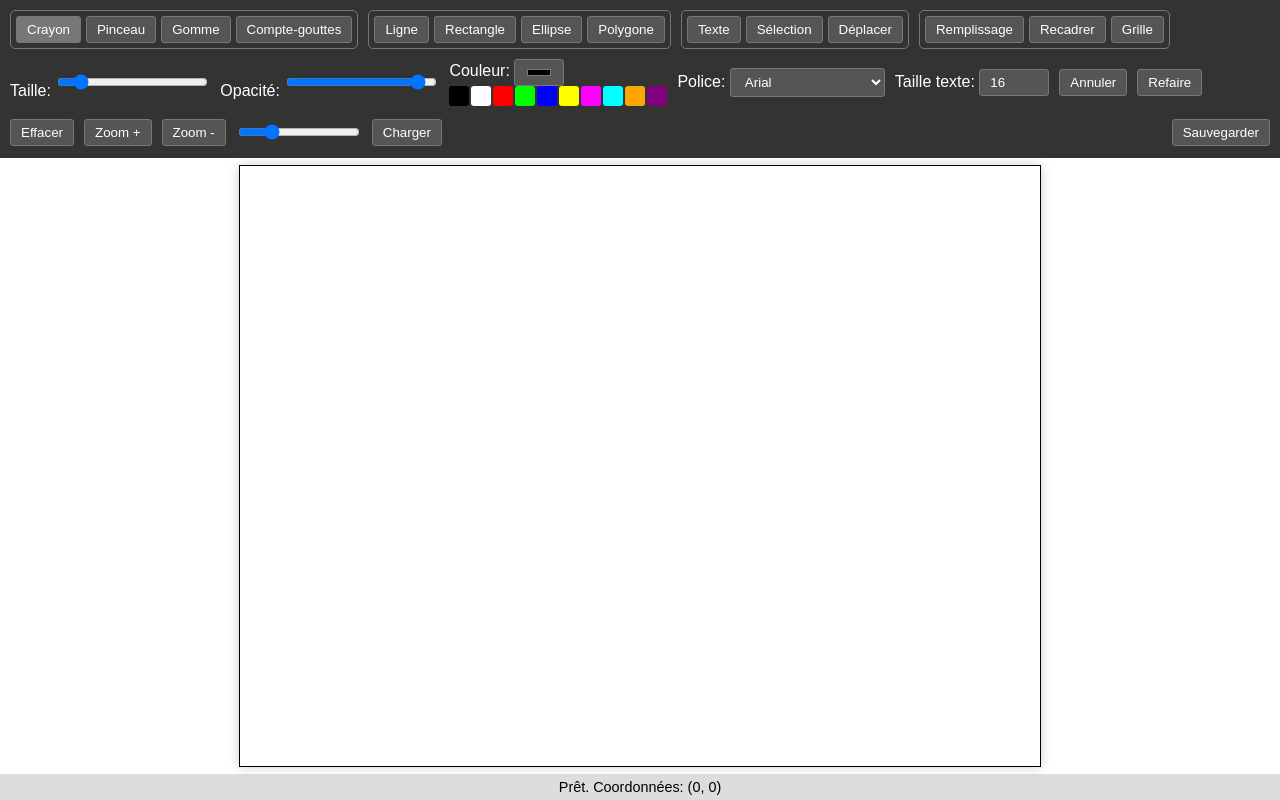
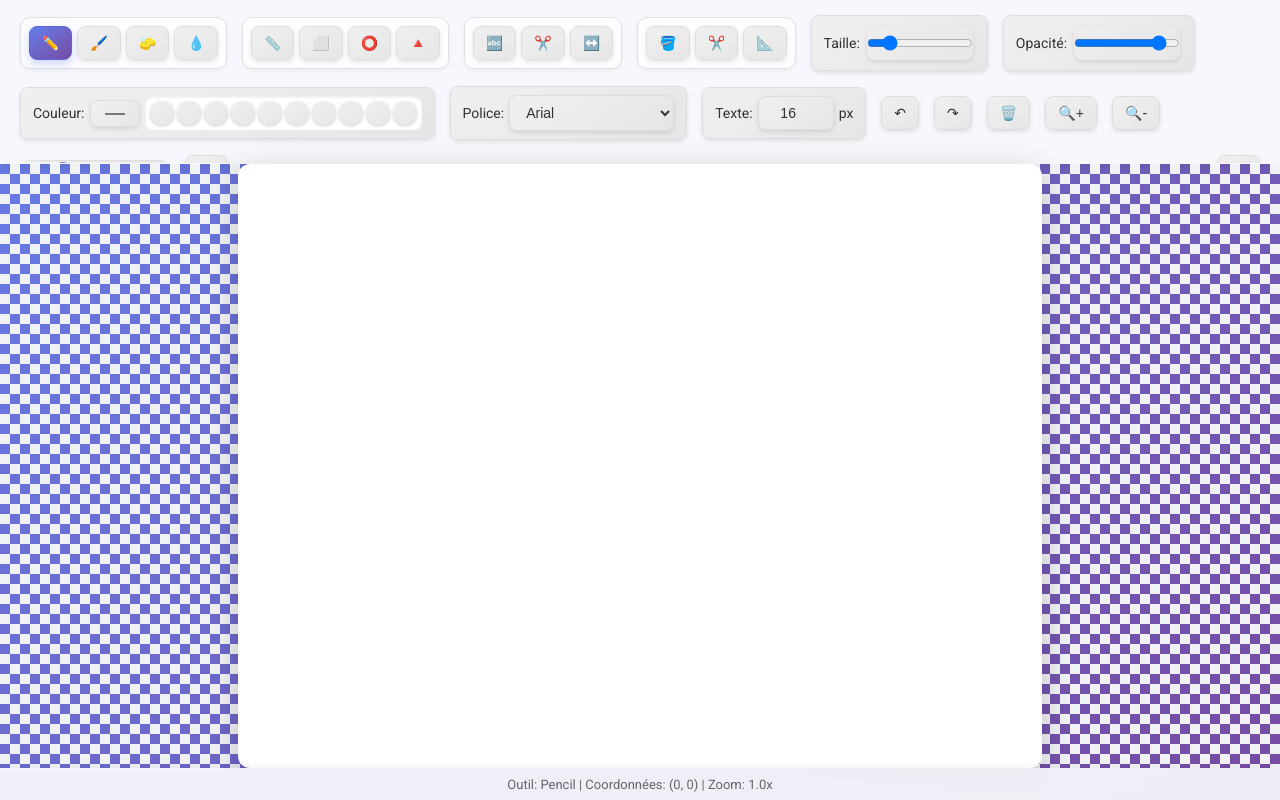
Before and after one commit to constructeur01/Guardia, a plain HTML site: page index.html in a window 1280 px wide. Drawn offline with Linux system fonts and the light colour scheme.

Commit message:
5 ere version du site

```diff
--- a/index.html
+++ b/index.html
@@ -5,150 +5,227 @@
     <meta name="viewport" content="width=device-width, initial-scale=1.0">
     <title>Mon Paint Avancé</title>
     <style>
+        @import url('https://fonts.googleapis.com/css2?family=Roboto:wght@300;400;500;700&display=swap');
+
         body {
-            font-family: Arial, sans-serif;
+            font-family: 'Roboto', sans-serif;
             margin: 0;
             padding: 0;
-            background-color: #f0f0f0;
+            background: linear-gradient(135deg, #667eea 0%, #764ba2 100%);
             display: flex;
             flex-direction: column;
             height: 100vh;
             overflow: hidden;
+            color: #333;
         }
         #toolbar {
-            background-color: #333;
-            color: #fff;
-            padding: 10px;
+            background: rgba(255, 255, 255, 0.95);
+            backdrop-filter: blur(10px);
+            color: #333;
+            padding: 15px 20px;
             display: flex;
             align-items: center;
-            gap: 10px;
+            gap: 15px;
             flex-wrap: wrap;
             overflow-x: auto;
+            box-shadow: 0 2px 10px rgba(0,0,0,0.1);
+            border-bottom: 1px solid rgba(255,255,255,0.2);
         }
-        #toolbar button, #toolbar input, #toolbar select {
-            background-color: #555;
-            color: #fff;
-            border: 1px solid #777;
-            padding: 5px 10px;
-            border-radius: 3px;
+        #toolbar button, #toolbar input, #toolbar select, #toolbar label {
+            background: linear-gradient(145deg, #f0f0f0, #e6e6e6);
+            color: #333;
+            border: 1px solid #ddd;
+            padding: 8px 12px;
+            border-radius: 8px;
             cursor: pointer;
+            transition: all 0.3s ease;
+            font-size: 14px;
+            font-weight: 400;
+            box-shadow: 0 2px 4px rgba(0,0,0,0.1);
         }
         #toolbar button:hover {
-            background-color: #666;
+            background: linear-gradient(145deg, #e6e6e6, #d4d4d4);
+            transform: translateY(-1px);
+            box-shadow: 0 4px 8px rgba(0,0,0,0.15);
         }
         #toolbar button.active {
-            background-color: #777;
+            background: linear-gradient(145deg, #667eea, #764ba2);
+            color: white;
+            border-color: #5a67d8;
+            box-shadow: 0 4px 8px rgba(102, 126, 234, 0.3);
         }
         #colorPalette {
             display: flex;
-            gap: 2px;
+            gap: 3px;
+            padding: 5px;
+            background: white;
+            border-radius: 8px;
+            box-shadow: inset 0 1px 3px rgba(0,0,0,0.1);
         }
         #colorPalette button {
-            width: 20px;
-            height: 20px;
+            width: 24px;
+            height: 24px;
             padding: 0;
             border: none;
+            border-radius: 50%;
             cursor: pointer;
+            transition: transform 0.2s ease;
+            box-shadow: 0 1px 3px rgba(0,0,0,0.2);
+        }
+        #colorPalette button:hover {
+            transform: scale(1.1);
         }
         #canvasContainer {
             flex: 1;
             display: flex;
             justify-content: center;
             align-items: center;
-            background-color: #fff;
+            background: linear-gradient(45deg, #f0f2f5 25%, transparent 25%),
+                        linear-gradient(-45deg, #f0f2f5 25%, transparent 25%),
+                        linear-gradient(45deg, transparent 75%, #f0f2f5 75%),
+                        linear-gradient(-45deg, transparent 75%, #f0f2f5 75%);
+            background-size: 20px 20px;
+            background-position: 0 0, 0 10px, 10px -10px, -10px 0px;
             position: relative;
         }
         #canvas {
-            border: 1px solid #000;
+            border: 2px solid #fff;
             cursor: crosshair;
             background-color: #fff;
-            box-shadow: 0 0 10px rgba(0,0,0,0.2);
+            border-radius: 12px;
+            box-shadow: 0 8px 32px rgba(0,0,0,0.2), inset 0 1px 0 rgba(255,255,255,0.5);
+            transition: box-shadow 0.3s ease;
+        }
+        #canvas:hover {
+            box-shadow: 0 12px 40px rgba(0,0,0,0.25), inset 0 1px 0 rgba(255,255,255,0.5);
         }
         #saveBtn {
-            background-color: #4CAF50;
+            background: linear-gradient(145deg, #4CAF50, #45a049);
+            color: white;
             margin-left: auto;
+            border: none;
         }
         #saveBtn:hover {
-            background-color: #45a049;
+            background: linear-gradient(145deg, #45a049, #388e3c);
+            transform: translateY(-1px);
         }
         #loadBtn {
-            background-color: #2196F3;
+            background: linear-gradient(145deg, #2196F3, #1976d2);
+            color: white;
+            border: none;
         }
         #loadBtn:hover {
-            background-color: #0b7dda;
+            background: linear-gradient(145deg, #1976d2, #1565c0);
         }
         #zoomSlider {
-            width: 100px;
+            width: 120px;
+            height: 6px;
+            border-radius: 3px;
+            background: #ddd;
+            outline: none;
+            -webkit-appearance: none;
+        }
+        #zoomSlider::-webkit-slider-thumb {
+            -webkit-appearance: none;
+            width: 20px;
+            height: 20px;
+            border-radius: 50%;
+            background: linear-gradient(145deg, #667eea, #764ba2);
+            cursor: pointer;
         }
         #statusBar {
-            background-color: #ddd;
-            padding: 5px;
+            background: rgba(255, 255, 255, 0.9);
+            backdrop-filter: blur(10px);
+            padding: 8px 20px;
             text-align: center;
-            font-size: 0.9em;
+            font-size: 13px;
+            color: #666;
+            box-shadow: 0 -2px 10px rgba(0,0,0,0.05);
+            border-top: 1px solid rgba(255,255,255,0.2);
         }
         .tool-group {
             display: flex;
             gap: 5px;
-            border: 1px solid #777;
-            padding: 5px;
-            border-radius: 5px;
+            border: 1px solid #e0e0e0;
+            padding: 8px;
+            border-radius: 10px;
+            background: rgba(255,255,255,0.7);
+            box-shadow: 0 2px 4px rgba(0,0,0,0.05);
+        }
+        input[type="range"] {
+            width: 80px;
+        }
+        input[type="number"] {
+            width: 50px;
+            text-align: center;
+        }
+        select {
+            min-width: 100px;
+        }
+        label {
+            display: flex;
+            align-items: center;
+            gap: 5px;
+            font-size: 13px;
+            font-weight: 500;
+            color: #555;
         }
     </style>
 </head>
 <body>
     <div id="toolbar">
         <div class="tool-group">
-            <button id="pencil" class="active">Crayon</button>
-            <button id="brush">Pinceau</button>
-            <button id="eraser">Gomme</button>
-            <button id="eyedropper">Compte-gouttes</button>
+            <button id="pencil" class="active" title="Crayon">✏️</button>
+            <button id="brush" title="Pinceau">🖌️</button>
+            <button id="eraser" title="Gomme">🧽</button>
+            <button id="eyedropper" title="Compte-gouttes">💧</button>
         </div>
         <div class="tool-group">
-            <button id="line">Ligne</button>
-            <button id="rect">Rectangle</button>
-            <button id="ellipse">Ellipse</button>
-            <button id="polygon">Polygone</button>
+            <button id="line" title="Ligne">📏</button>
+            <button id="rect" title="Rectangle">⬜</button>
+            <button id="ellipse" title="Ellipse">⭕</button>
+            <button id="polygon" title="Polygone">🔺</button>
         </div>
         <div class="tool-group">
-            <button id="text">Texte</button>
-            <button id="select">Sélection</button>
-            <button id="move">Déplacer</button>
+            <button id="text" title="Texte">🔤</button>
+            <button id="select" title="Sélection">✂️</button>
+            <button id="move" title="Déplacer">↔️</button>
         </div>
         <div class="tool-group">
-            <button id="fill">Remplissage</button>
-            <button id="crop">Recadrer</button>
-            <button id="grid">Grille</button>
+            <button id="fill" title="Remplissage">🪣</button>
+            <button id="crop" title="Recadrer">✂️</button>
+            <button id="grid" title="Grille">📐</button>
         </div>
-        <label>Taille: <input type="range" id="brushSize" min="1" max="100" value="5"></label>
-        <label>Opacité: <input type="range" id="opacity" min="0" max="1" step="0.1" value="1"></label>
-        <label>Couleur:
+        <label title="Taille du pinceau">Taille: <input type="range" id="brushSize" min="1" max="100" value="5"></label>
+        <label title="Opacité">Opacité: <input type="range" id="opacity" min="0" max="1" step="0.1" value="1"></label>
+        <label title="Couleur">Couleur:
             <input type="color" id="color" value="#000000">
             <div id="colorPalette"></div>
         </label>
-        <label>Police: <select id="fontFamily">
+        <label title="Police de caractères">Police: <select id="fontFamily">
             <option>Arial</option>
             <option>Times New Roman</option>
             <option>Courier New</option>
+            <option>Roboto</option>
         </select></label>
-        <label>Taille texte: <input type="number" id="fontSize" min="8" max="72" value="16"></label>
-        <button id="undo">Annuler</button>
-        <button id="redo">Refaire</button>
-        <button id="clear">Effacer</button>
-        <button id="zoomIn">Zoom +</button>
-        <button id="zoomOut">Zoom -</button>
-        <input type="range" id="zoomSlider" min="0.1" max="5" step="0.1" value="1">
-        <button id="loadBtn">Charger</button>
-        <button id="saveBtn">Sauvegarder</button>
+        <label title="Taille du texte">Texte: <input type="number" id="fontSize" min="8" max="72" value="16">px</label>
+        <button id="undo" title="Annuler">↶</button>
+        <button id="redo" title="Refaire">↷</button>
+        <button id="clear" title="Effacer tout">🗑️</button>
+        <button id="zoomIn" title="Zoom +">🔍+</button>
+        <button id="zoomOut" title="Zoom -">🔍-</button>
+        <input type="range" id="zoomSlider" min="0.1" max="5" step="0.1" value="1" title="Zoom">
+        <button id="loadBtn" title="Charger image">📁</button>
+        <button id="saveBtn" title="Sauvegarder">💾</button>
     </div>
     <div id="canvasContainer">
         <canvas id="canvas" width="800" height="600"></canvas>
     </div>
-    <div id="statusBar">Prêt. Coordonnées: (0, 0)</div>
+    <div id="statusBar">Prêt. Coordonnées: (0, 0) | Zoom: 1.0x</div>
 
     <script>
         const canvas = document.getElementById('canvas');
         const ctx = canvas.getContext('2d');
-        const toolbar = document.getElementById('toolbar');
         const statusBar = document.getElementById('statusBar');
 
         // Éléments DOM
@@ -236,6 +313,7 @@
         zoomSlider.addEventListener('input', (e) => {
             zoom = parseFloat(e.target.value);
             canvas.style.transform = `scale(${zoom})`;
+            updateStatus(0, 0);
         });
         loadBtn.addEventListener('click', loadImage);
         saveBtn.addEventListener('click', saveImage);
@@ -268,13 +346,15 @@
             currentY = startY;
             saveState();
             if (tool === 'eyedropper') {
-                const pixel = ctx.getImageData(startX, startY, 1, 1).data;
+                const pixel = ctx.getImageData(Math.floor(startX), Math.floor(startY), 1, 1).data;
                 currentColor = `rgb(${pixel[0]},${pixel[1]},${pixel[2]})`;
                 colorPicker.value = currentColor;
+                isDrawing = false;
                 return;
             }
             if (tool === 'fill') {
-                floodFill(startX, startY, currentColor, currentSize);
+                floodFill(startX, startY, currentColor);
+                isDrawing = false;
                 return;
             }
             if (tool === 'polygon') {
@@ -283,7 +363,6 @@
                 return;
             }
             if (tool === 'text') {
-                // Texte géré séparément
                 return;
             }
             ctx.beginPath();
@@ -321,7 +400,6 @@
                 redrawPreview(startX, startY, currentX, currentY, 'ellipse');
             } else if (tool === 'select' || tool === 'move') {
                 if (selection) {
-                    // Logique de sélection et déplacement simplifiée
                     ctx.clearRect(selection.x, selection.y, selection.width, selection.height);
                     selection.x = currentX - selection.offsetX;
                     selection.y = currentY - selection.offsetY;
@@ -335,15 +413,21 @@
                 drawShape(tool, startX, startY, currentX, currentY);
             }
             isDrawing = false;
-            polygonPoints = [];
             if (tool === 'polygon' && polygonPoints.length > 2) {
                 drawPolygon();
             }
+            polygonPoints = [];
         }
 
         function redrawPreview(sx, sy, ex, ey, shape) {
+            ctx.save();
             ctx.clearRect(0, 0, canvas.width, canvas.height);
-            ctx.drawImage(history[history.length - 1].canvas, 0, 0);
+            if (history.length > 0) {
+                ctx.drawImage(history[historyIndex].canvas, 0, 0);
+            }
+            ctx.globalAlpha = currentOpacity;
+            ctx.strokeStyle = currentColor;
+            ctx.lineWidth = currentSize;
             ctx.beginPath();
             if (shape === 'line') {
                 ctx.moveTo(sx, sy);
@@ -353,12 +437,16 @@
             } else if (shape === 'ellipse') {
                 const radiusX = (ex - sx) / 2;
                 const radiusY = (ey - sy) / 2;
-                ctx.ellipse(sx + radiusX, sy + radiusY, radiusX, radiusY, 0, 0, 2 * Math.PI);
+                ctx.ellipse(sx + radiusX, sy + radiusY, Math.abs(radiusX), Math.abs(radiusY), 0, 0, 2 * Math.PI);
             }
             ctx.stroke();
+            ctx.restore();
         }
 
         function drawShape(shape, sx, sy, ex, ey) {
+            ctx.globalAlpha = currentOpacity;
+            ctx.strokeStyle = currentColor;
+            ctx.lineWidth = currentSize;
             ctx.beginPath();
             if (shape === 'line') {
                 ctx.moveTo(sx, sy);
@@ -376,6 +464,9 @@
 
         function drawPolygon() {
             if (polygonPoints.length < 3) return;
+            ctx.globalAlpha = currentOpacity;
+            ctx.strokeStyle = currentColor;
+            ctx.lineWidth = currentSize;
             ctx.beginPath();
             ctx.moveTo(polygonPoints[0].x, polygonPoints[0].y);
             for (let i = 1; i < polygonPoints.length; i++) {
@@ -395,6 +486,13 @@
             textInput.style.top = '50%';
             textInput.style.transform = 'translate(-50%, -50%)';
             textInput.style.zIndex = '1000';
+            textInput.style.padding = '10px';
+            textInput.style.border = '2px solid #667eea';
+            textInput.style.borderRadius = '8px';
+            textInput.style.fontFamily = currentFont;
+            textInput.style.fontSize = `${currentFontSize}px`;
+            textInput.style.background = 'white';
+            textInput.style.outline = 'none';
             textInput.placeholder = 'Entrez du texte...';
             document.body.appendChild(textInput);
             textInput.addEventListener('blur', () => {
@@ -402,7 +500,7 @@
                     ctx.font = `${currentFontSize}px ${currentFont}`;
                     ctx.fillStyle = currentColor;
                     ctx.globalAlpha = currentOpacity;
-                    ctx.fillText(textInput.value, startX, startY);
+                    ctx.fillText(textInput.value, startX, startY + currentFontSize);
                     saveState();
                 }
                 textInput.remove();
@@ -411,17 +509,19 @@
             textInput.focus();
         }
 
-        // Remplissage flood fill basique (algorithme récursif simplifié)
-        function floodFill(x, y, fillColor, tolerance = 0) {
+        // Remplissage flood fill basique (algorithme itératif pour éviter la récursion)
+        function floodFill(x, y, fillColor) {
             const targetColor = getPixelColor(x, y);
-            if (colorsMatch(targetColor, hexToRgb(fillColor))) return;
-            const stack = [{x, y}];
+            const fillRgb = hexToRgb(fillColor);
+            if (colorsMatch(targetColor, fillRgb)) return;
+            const stack = [{x: Math.floor(x), y: Math.floor(y)}];
             while (stack.length) {
                 const {x: cx, y: cy} = stack.pop();
                 if (cx < 0 || cx >= canvas.width || cy < 0 || cy >= canvas.height) continue;
                 const currentColor = getPixelColor(cx, cy);
-                if (!colorsMatch(currentColor, targetColor, tolerance)) continue;
+                if (!colorsMatch(currentColor, targetColor)) continue;
                 ctx.fillStyle = fillColor;
+                ctx.globalAlpha = currentOpacity;
                 ctx.fillRect(cx, cy, 1, 1);
                 stack.push({x: cx + 1, y: cy});
                 stack.push({x: cx - 1, y: cy});
@@ -432,12 +532,12 @@
         }
 
         function getPixelColor(x, y) {
-            const data = ctx.getImageData(x, y, 1, 1).data;
+            const data = ctx.getImageData(Math.floor(x), Math.floor(y), 1, 1).data;
             return {r: data[0], g: data[1], b: data[2], a: data[3]};
         }
 
         function colorsMatch(c1, c2, tolerance = 0) {
-            return Math.abs(c1.r - c2.r) < tolerance && Math.abs(c1.g - c2.g) < tolerance && Math.abs(c1.b - c2.b) < tolerance;
+            return Math.abs(c1.r - c2.r) <= tolerance && Math.abs(c1.g - c2.g) <= tolerance && Math.abs(c1.b - c2.b) <= tolerance;
         }
 
         function hexToRgb(hex) {
@@ -446,18 +546,31 @@
                 r: parseInt(result[1], 16),
                 g: parseInt(result[2], 16),
                 b: parseInt(result[3], 16)
-            } : null;
+            } : {r: 0, g: 0, b: 0};
         }
 
         function toggleGrid() {
             gridVisible = !gridVisible;
-            drawGrid();
+            if (gridVisible) drawGrid();
+            else {
+                // Redessiner le canvas sans grille
+                if (history.length > 0) {
+                    ctx.putImageData(history[historyIndex].canvas.getContext('2d').getImageData(0, 0, canvas.width, canvas.height), 0, 0);
+                }
+            }
         }
 
         function drawGrid() {
             if (!gridVisible) return;
+            const tempCanvas = document.createElement('canvas');
+            tempCanvas.width = canvas.width;
+            tempCanvas.height = canvas.height;
+            const tempCtx = tempCanvas.getContext('2d');
+            tempCtx.drawImage(canvas, 0, 0);
+            ctx.clearRect(0, 0, canvas.width, canvas.height);
+            ctx.drawImage(tempCanvas, 0, 0);
             ctx.save();
-            ctx.strokeStyle = '#eee';
+            ctx.strokeStyle = 'rgba(200, 200, 200, 0.5)';
             ctx.lineWidth = 1;
             for (let x = 0; x < canvas.width; x += 20) {
                 ctx.beginPath();
@@ -474,33 +587,35 @@
             ctx.restore();
         }
 
-        function updateStatus(x, y) {
-            statusBar.textContent = `Outil: ${tool} | Coordonnées: (${Math.round(x)}, ${Math.round(y)}) | Zoom: ${zoom.toFixed(1)}x`;
+        function updateStatus(x = 0, y = 0) {
+            statusBar.textContent = `Outil: ${tool.charAt(0).toUpperCase() + tool.slice(1)} | Coordonnées: (${Math.round(x)}, ${Math.round(y)}) | Zoom: ${zoom.toFixed(1)}x`;
         }
 
         // Historique
         function saveState() {
             history = history.slice(0, historyIndex + 1);
-            const imageData = ctx.getImageData(0, 0, canvas.width, canvas.height);
-            history.push({canvas: document.createElement('canvas'), index: historyIndex + 1});
-            history[history.length - 1].canvas.width = canvas.width;
-            history[history.length - 1].canvas.height = canvas.height;
-            history[history.length - 1].canvas.getContext('2d').putImageData(imageData, 0, 0);
+            const tempCanvas = document.createElement('canvas');
+            tempCanvas.width = canvas.width;
+            tempCanvas.height = canvas.height;
+            tempCanvas.getContext('2d').drawImage(canvas, 0, 0);
+            history.push(tempCanvas);
             historyIndex++;
         }
 
         function undo() {
             if (historyIndex <= 0) return;
             historyIndex--;
-            const imageData = history[historyIndex].canvas.getContext('2d').getImageData(0, 0, canvas.width, canvas.height);
-            ctx.putImageData(imageData, 0, 0);
+            ctx.clearRect(0, 0, canvas.width, canvas.height);
+            ctx.drawImage(history[historyIndex], 0, 0);
+            if (gridVisible) drawGrid();
         }
 
         function redo() {
             if (historyIndex >= history.length - 1) return;
             historyIndex++;
-            const imageData = history[historyIndex].canvas.getContext('2d').getImageData(0, 0, canvas.width, canvas.height);
-            ctx.putImageData(imageData, 0, 0);
+            ctx.clearRect(0, 0, canvas.width, canvas.height);
+            ctx.drawImage(history[historyIndex], 0, 0);
+            if (gridVisible) drawGrid();
         }
 
         function clearCanvas() {
@@ -508,6 +623,7 @@
             ctx.fillStyle = '#ffffff';
             ctx.fillRect(0, 0, canvas.width, canvas.height);
             saveState();
+            updateStatus();
         }
 
         function zoomCanvas(delta) {
@@ -515,6 +631,7 @@
             zoom = Math.max(0.1, Math.min(5, zoom));
             zoomSlider.value = zoom;
             canvas.style.transform = `scale(${zoom})`;
+            updateStatus();
         }
 
         function loadImage() {
@@ -523,6 +640,7 @@
             input.accept = 'image/*';
             input.onchange = (e) => {
                 const file = e.target.files[0];
+                if (!file) return;
                 const reader = new FileReader();
                 reader.onload = (event) => {
                     const img = new Image();
@@ -540,8 +658,8 @@
 
         function saveImage() {
             const link = document.createElement('a');
-            link.download = 'mon-dessin-avance.png';
-            link.href = canvas.toDataURL();
+            link.download = `mon-dessin-avance-${new Date().toISOString().split('T')[0]}.png`;
+            link.href = canvas.toDataURL('image/png');
             link.click();
         }
 
@@ -550,7 +668,7 @@
         ctx.fillRect(0, 0, canvas.width, canvas.height);
         saveState();
         updateCursor();
-        drawGrid();
+        updateStatus();
     </script>
 </body>
 </html>
```
